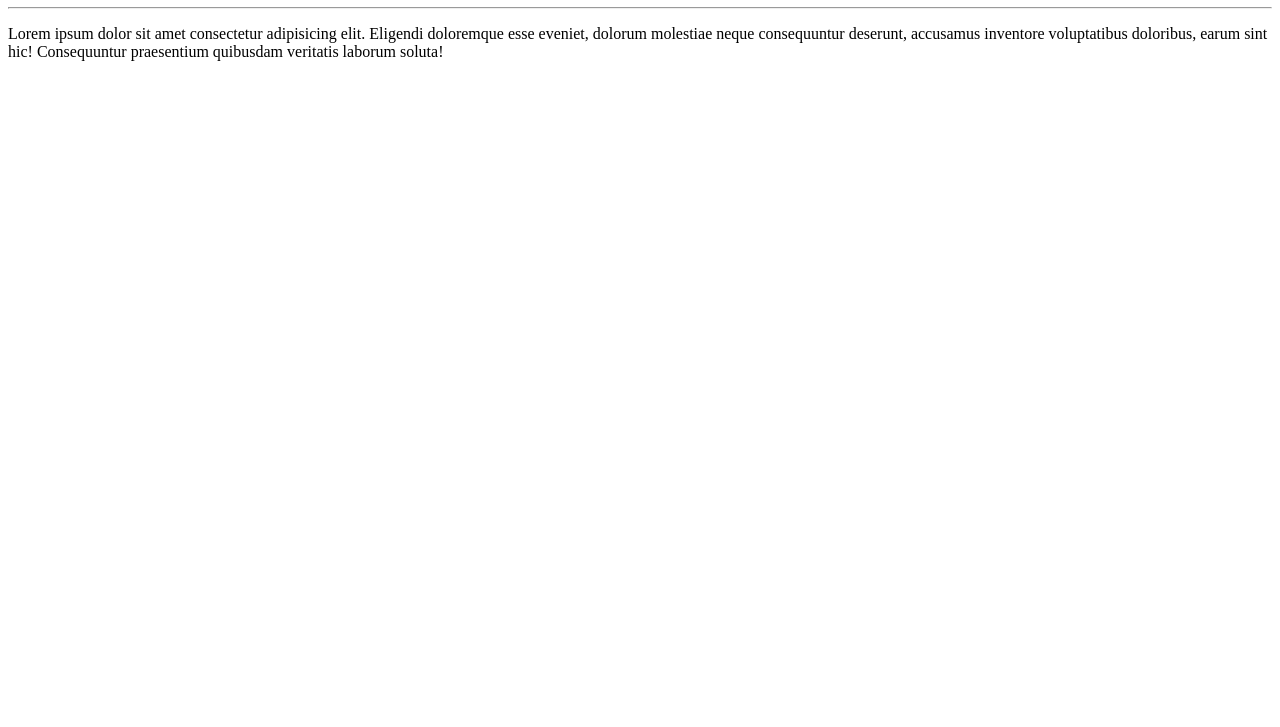
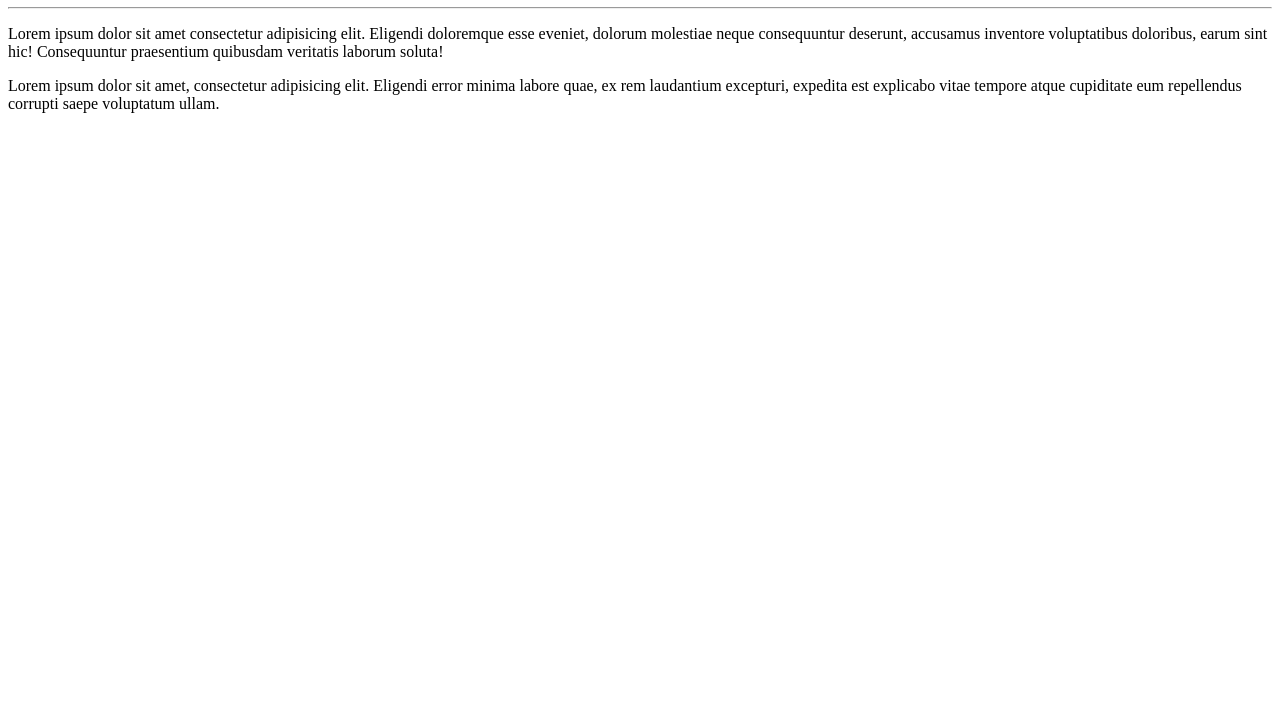
Before and after one commit to Shagamu/Ola-Mundo, a plain HTML site: page site-exemplo/index.html in a window 1280 px wide. Shown: the part 73-800 px from the top of the page. Drawn offline with Linux system fonts and the light colour scheme.

Commit message:
adicionei um parágrafo

```diff
--- a/site-exemplo/index.html
+++ b/site-exemplo/index.html
@@ -10,5 +10,6 @@
     <h1>Olá, Mundo!</h1>
     <hr>
     <p>Lorem ipsum dolor sit amet consectetur adipisicing elit. Eligendi doloremque esse eveniet, dolorum molestiae neque consequuntur deserunt, accusamus inventore voluptatibus doloribus, earum sint hic! Consequuntur praesentium quibusdam veritatis laborum soluta!</p>
+    <p>Lorem ipsum dolor sit amet, consectetur adipisicing elit. Eligendi error minima labore quae, ex rem laudantium excepturi, expedita est explicabo vitae tempore atque cupiditate eum repellendus corrupti saepe voluptatum ullam.</p>
 </body>
 </html>
```
